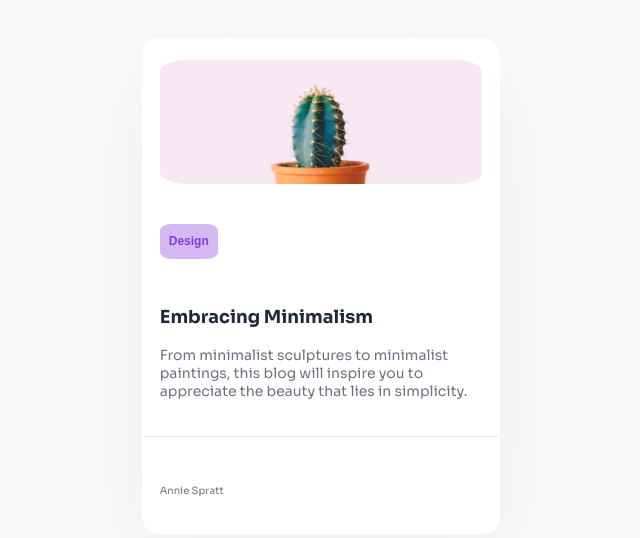
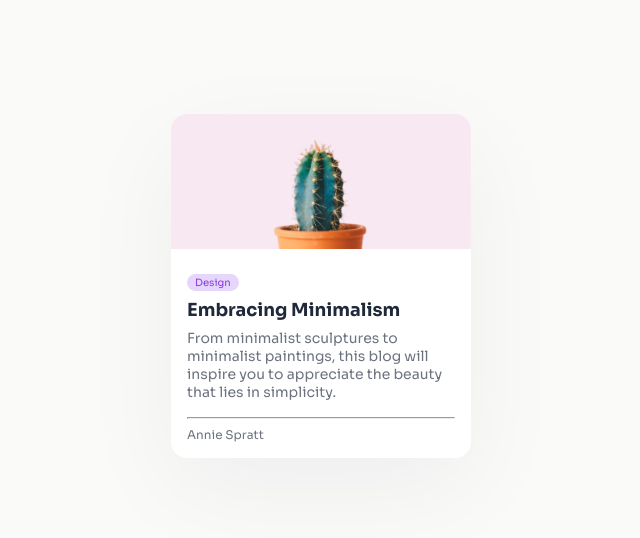
Before and after one commit to syphaxdev2024/mini-blog-card, a plain HTML site: page index.html in a window 1280 px wide. Shown: the part 114-652 px from the top of the page, without its empty margins (319-959 px from the left). Drawn offline with Linux system fonts and the light colour scheme.

Commit message:
final commit

```diff
--- a/assets/style.css
+++ b/assets/style.css
@@ -1,93 +1,53 @@
 @font-face {
-    font-family: 'sora';
+    font-family: 'Sora';
     src: url("/assets/fonts/Sora/Sora-VariableFont_wght.ttf");
 }
-
-body{
-    margin: 0;
-    padding: 0;
-    box-sizing: border-box;
-    height: 100vh;
-    width: 100vw;
-
+body {
     display: flex;
     justify-content: center;
     align-items: center;
+    height: 100vh;
+    margin: 0;
     background-color: #FAFAF9;
-    font-family: sora;
+    font-family: 'Sora', sans-serif;
 }
-main{
-    width: 28%;
-    height: 62%;
-
-    background-color: #FFFFFF;
-    border-radius: 4%;
+.card {
+    background: #FFFFFF;
+    border-radius: 16px;
     box-shadow: 0px 30px 100px 0px rgba(17, 23, 41, 0.05);
-
-    display: flex;
-    justify-content: center;
+    overflow: hidden;
+    width: 300px;
 }
-
-main div.content{
-    display: flex;
-    flex-direction: column;
-    justify-content: space-around;
-    height: 100%;
-    width: 90%;
- }
-main section.img {
-    display: flex;
-    justify-content: center;
-    align-items: center;
+.card img {
+    width: 100%;
+    height: auto;
 }
-
-main section.img img{
-    height: 85%;
-    width: 100%;
-
-    border-radius: 9%;
+.card-content {
+    padding: 16px;
 }
-main section.button {
-   height: 10%;
-   display: flex;
-    align-items: center;
+.card-content .tag {
+    display: inline-block;
+    background: #E6D6FC;
+    color: #883AE1;
+    padding: 2px 8px;
+    border-radius: 12px;
+    font-size: 10px; /* 0.625rem */
+    margin-bottom: 8px;
 }
-main section button {
-    background: #cdaff0e0;
-    border: none;
-    color: #883AE1;
-    font-weight: bold;
-    border-radius: 20%;
-    height: 70%;
-    font-size: 12px;
-    width: 18%;
+.card-content h2 {
+    margin: 0 0 8px;
+    font-size: 18px; /* 1.125rem */
+    color: #20293A;
+    font-weight: 700;
 }
-main section.Embracing h3{
-    color: #20293A;
-    font-size: 18px;
-
+.card-content p {
+    margin: 0 0 16px;
+    font-size: 14px; /* 0.875rem */
+    color: #6C727F;
+    font-weight: 400;
 }
-
-main section.Embracing p{
+.card-content .author {
+    font-size: 12px; /* 0.75rem */
     color: #6C727F;
-    font-size: 14px;
-
+    font-weight: 400;
 }
-main section.span{
-    height: 13%;
-    width: max-content;
-    display: flex;
-    align-items: center;
-}
-span{
-    color: #6C727F;
-    font-size: 10px;
-
-}
-
-.separator {
-    width: 110%;
-    height: 1px;
-    background-color: #E5EAF0;
-    margin: 0 -5%;
-}
--- a/index.html
+++ b/index.html
@@ -3,29 +3,24 @@
 <head>
     <meta charset="UTF-8">
     <meta name="viewport" content="width=device-width, initial-scale=1.0">
-    <link rel="stylesheet" href="/assets/style.css">
-    <title>mini-blog-card</title>
+    <title>Minimal Blog Card</title>
+     <link rel="stylesheet" href="assets/style.css">
+    <style>
+
+    </style>
 </head>
 <body>
-    <main>
-        <div class="content">
-            <section class="img">
-                <img src="/assets/images/cactus_img.jpg" alt="" srcset="">
-            </section>
-            <section class="button">
-                <button>Design</button>
-            </section>
-            <section class="Embracing">
-                <h3>Embracing Minimalism</h3>
-                <p>From minimalist sculptures to minimalist paintings, this blog will inspire you to appreciate the beauty that lies in simplicity.</p>
-            </section>
-            <div class="separator"></div>
 
-            <section class="span">
-                <span>Annie Spratt</span>
-            </section>
-        </div>
+<div class="card">
+    <img src="/assets/images/cactus_img.jpg" alt="Minimalist cactus">
+    <div class="card-content">
+        <div class="tag">Design</div>
+        <h2>Embracing Minimalism</h2>
+        <p>From minimalist sculptures to minimalist paintings, this blog will inspire you to appreciate the beauty that lies in simplicity.</p>
+        <hr>
+        <div class="author">Annie Spratt</div>
+    </div>
+</div>
 
-    </main>
 </body>
 </html>
```
